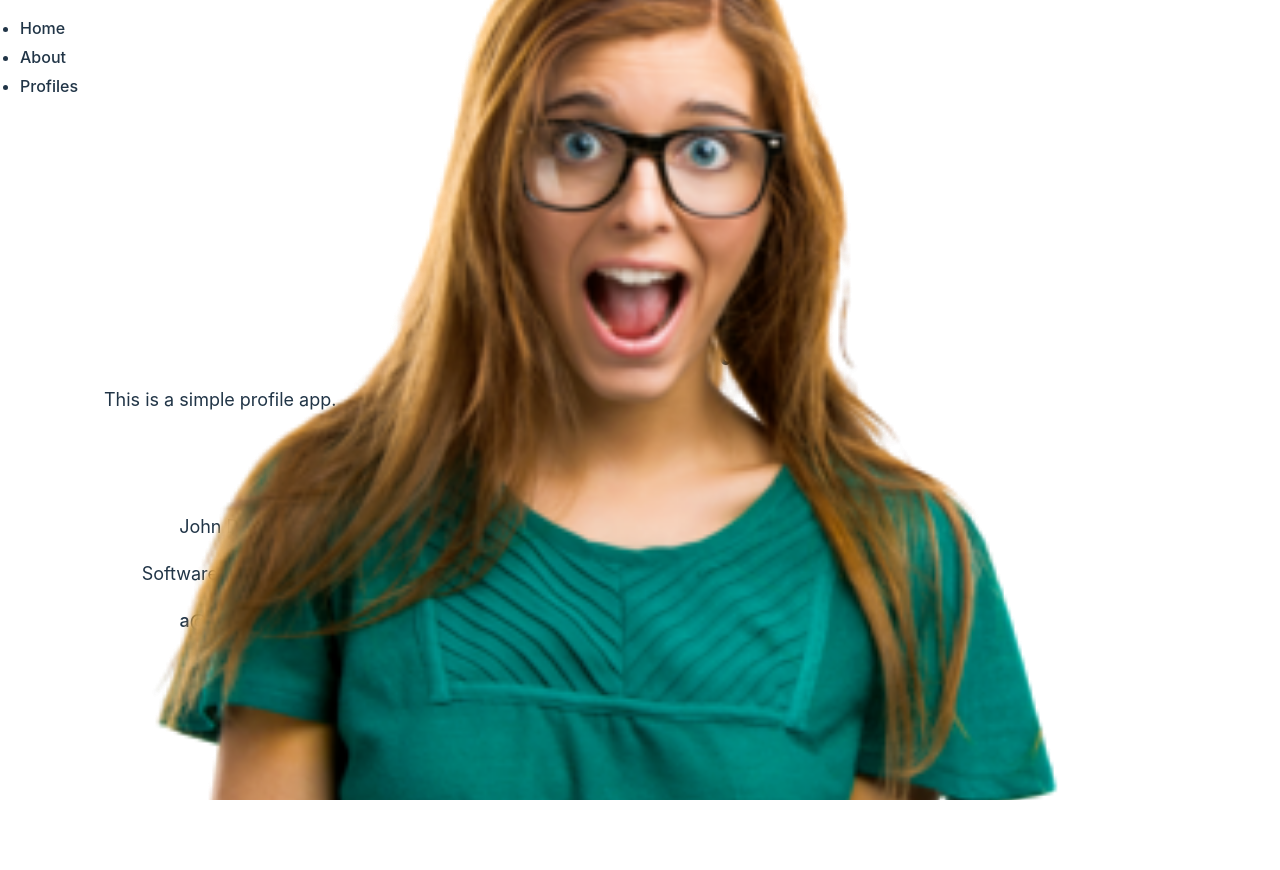
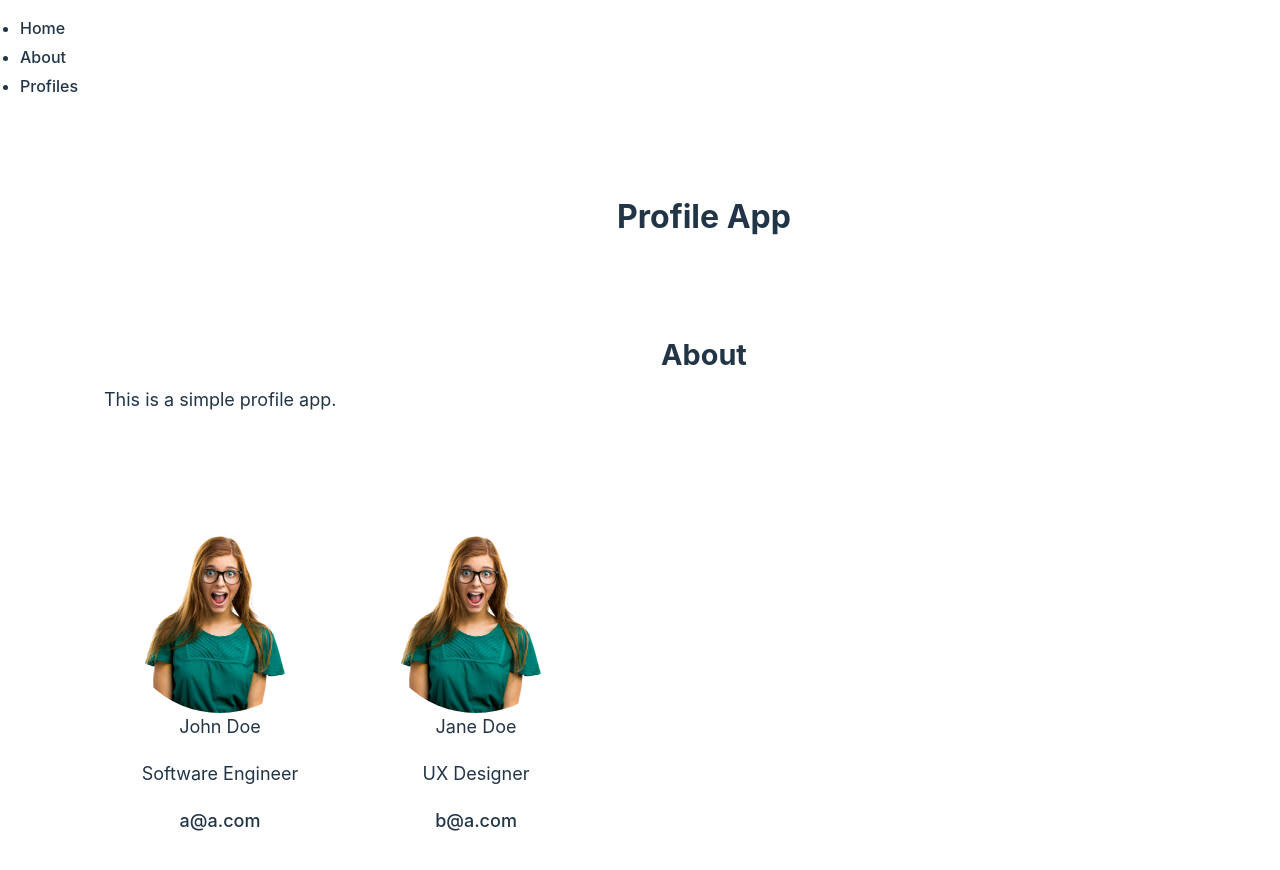
Before and after one commit to Gaializm/profile-app, a React (Vite) app: page / in a window 1280 px wide. Shown: the top 870 px of the page. Before the commit the page ends 800 px from the top, so only its background shows below. Built offline with nearby package versions, Linux system fonts and the light colour scheme.

Commit message:
css style fix

```diff
--- a/src/Styles/card.css
+++ b/src/Styles/card.css
@@ -7,12 +7,11 @@
     box-shadow: var(--box-shadow);
     height: 100%;
     margin: 0.75rem;
-    .profile-card__image
 }
 
-{
+.profile-card_image{
     width: 100%;
-    padding-top: 100%;
+    padding-top:100%;
     border-radius: 50%;
     margin: 0 auto;
     position: relative;
@@ -20,11 +19,11 @@
   }
 
   img {
-    width: 100%;
-    height: 100%;
+    width:100%;
+    height:100%;
     position: absolute;
-    top: 0;
-    left: 0;
+    top:0;
+    left:0;
     object-fit: cover;
   }
 
```
Lines whose indentation alone changed are shown as unchanged.
